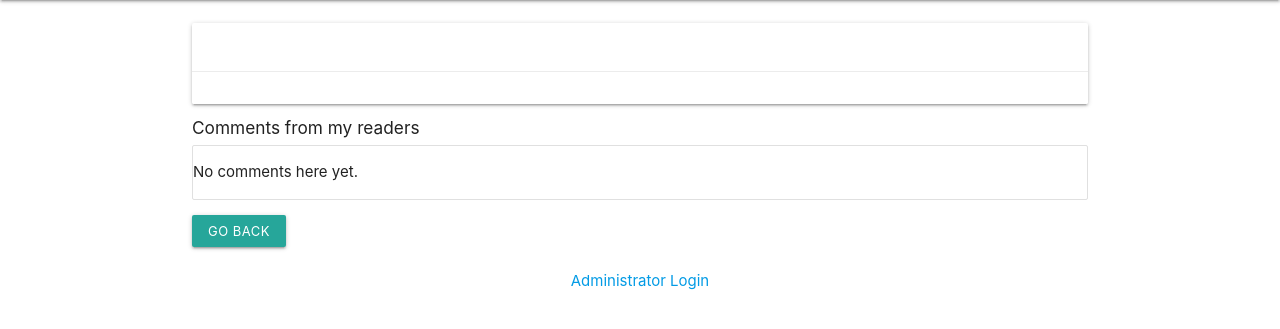
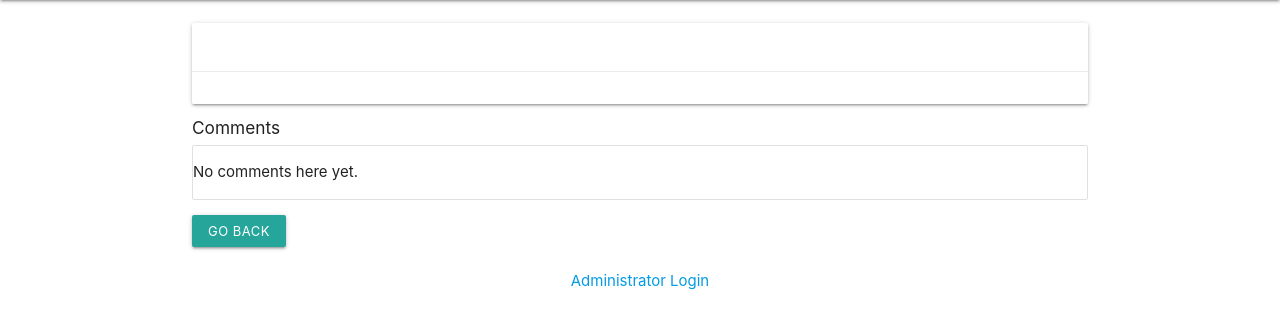
Before and after one commit to gertsfert/django_test, a Django app: template mysite/posts/templates/posts/detail.html in a window 1280 px wide. Shown: the part 64-393 px from the top of the page. Run offline with Django 3.2, Linux system fonts and the light colour scheme; the template is opened without the code that fills it, so the values that code supplies are empty.

Commit message:
changed text 'comments from my readers' to 'Comments'

```diff
--- a/mysite/posts/templates/posts/detail.html
+++ b/mysite/posts/templates/posts/detail.html
@@ -19,7 +19,7 @@
 </div>
 {% endif %}
 
-<h6>Comments from my readers</h6>
+<h6>Comments</h6>
 <ul class='collection'>
     {% for comment in post.comments.all %}
         <li class="collection-item">
```
